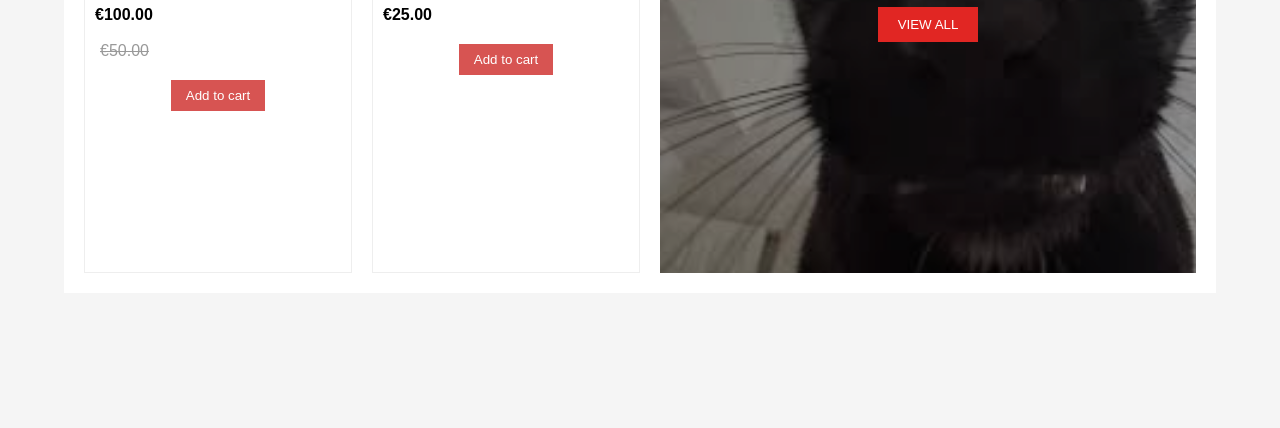
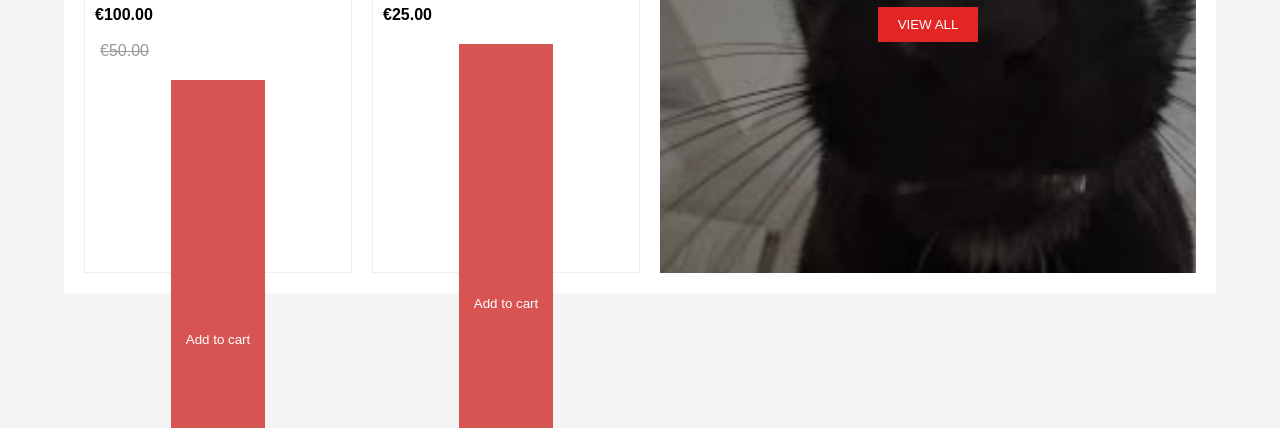
Before and after one commit to CauDravan/TestWebsite, a website: page index.html in a window 1280 px wide. Shown: the part 372-800 px from the top of the page. Drawn offline with Linux system fonts and the light colour scheme.

Commit message:
modtify: adjust website

```diff
--- a/css/style.css
+++ b/css/style.css
@@ -91,6 +91,10 @@ body {
     border: none;
     padding: 8px 15px;
     cursor: pointer;
+    flex-direction: column;
+    justify-content: space-between;
+    text-align: center;
+    height: 100%;
 }
 
 /* Banner */
```
Also changed, not shown: baihinhvuong.html (renamed from test.html, +3 -2 lines).
